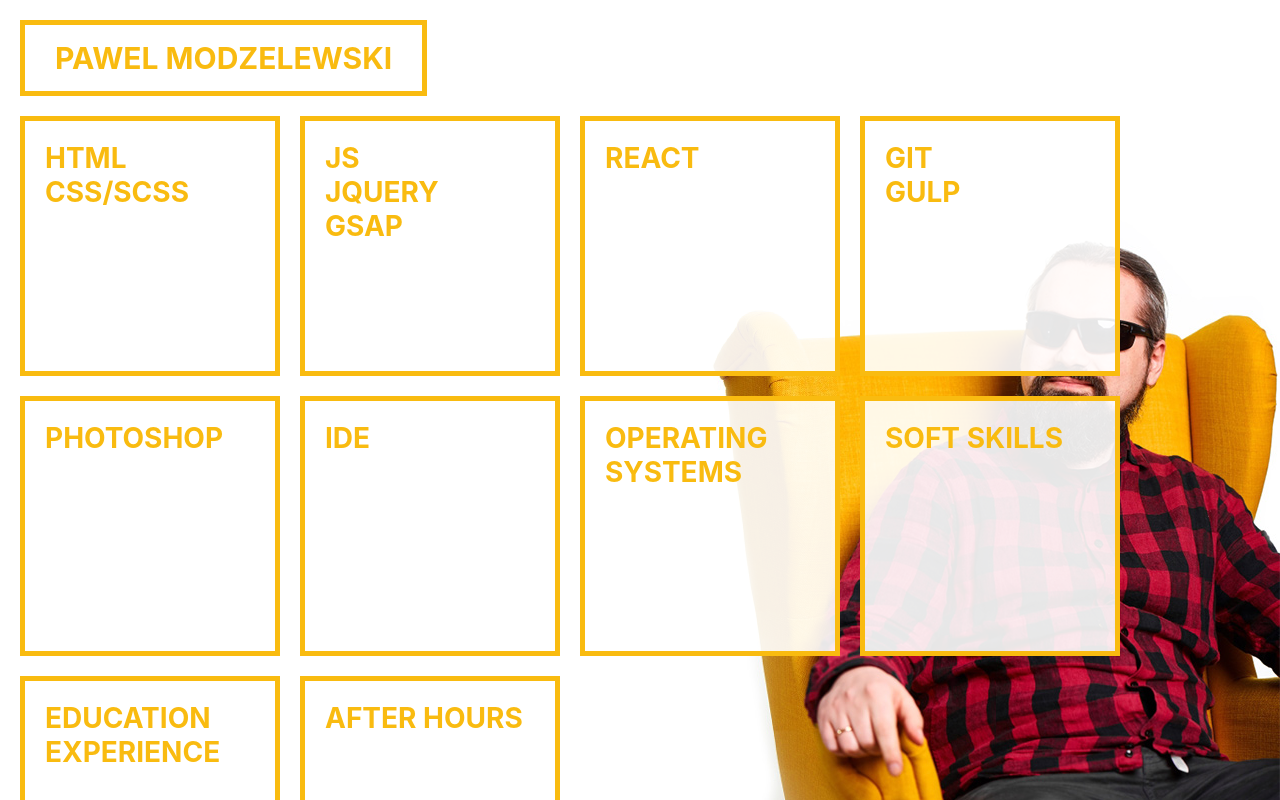
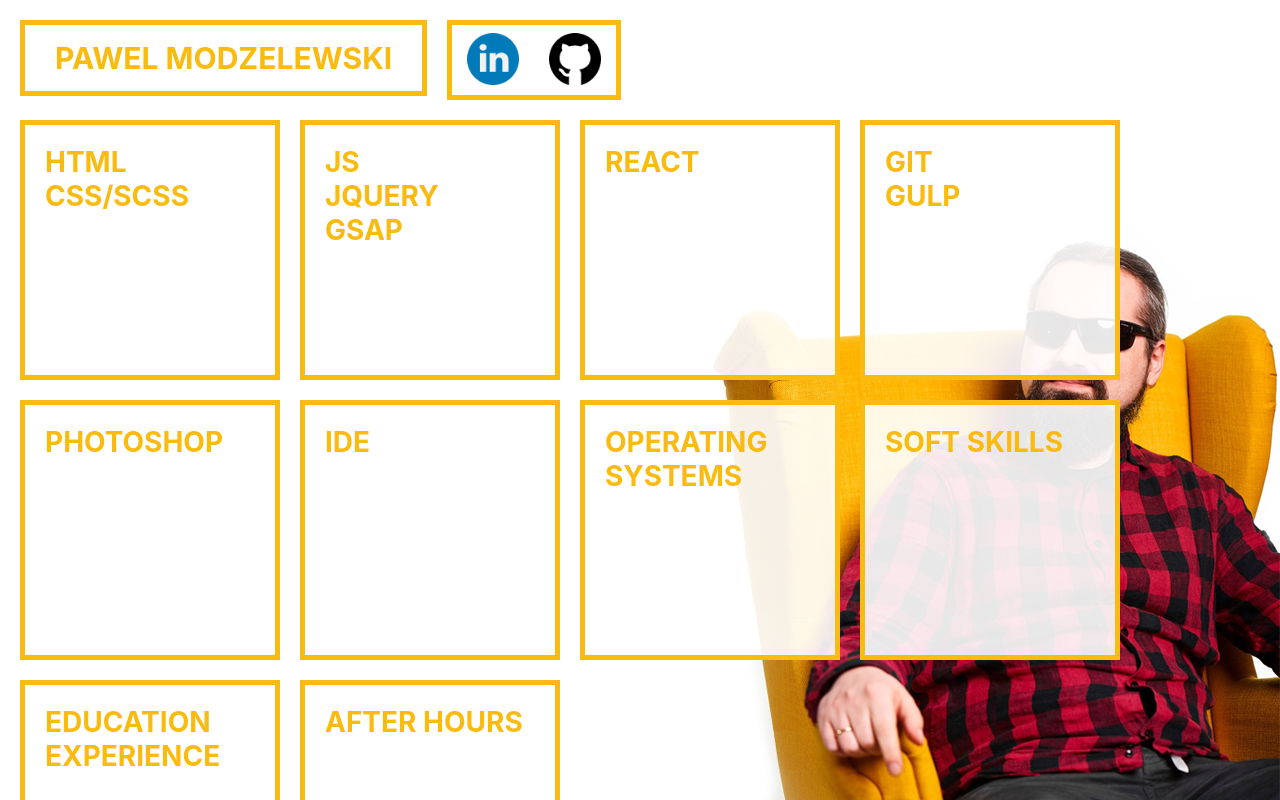
Before and after one commit to lastDunadan/chairman, a React (Create React App) app: page / in a window 1280 px wide. Built offline with nearby package versions, Linux system fonts and the light colour scheme.

Commit message:
feat (contact): new component
New component with contact/social informations.

```diff
--- /dev/null
+++ b/src/components/Contact/Contact.js
@@ -0,0 +1,50 @@
+import {useEffect, useRef} from "react";
+import style from './Contact.module.scss'
+import {gsap} from "gsap";
+
+const Contact = () => {
+
+  const icons = {
+    social: useRef(),
+    repo: useRef()
+  }
+
+  useEffect(() => {
+    const hoverAnimation = (iconToAnimate) => {
+      iconToAnimate.addEventListener('mouseover', () => {
+        gsap.fromTo(iconToAnimate,
+          {
+            rotateY: 0
+          },
+          {
+            rotateY: 360,
+            duration: 2
+          }
+        );
+      })
+    }
+
+    hoverAnimation(icons.social.current);
+    hoverAnimation(icons.repo.current);
+  }, []);
+
+  return (
+    <div className={style.contact}>
+      <a
+        href="https://www.linkedin.com/in/pawel-modzelewski/"
+        alt="Linked In"
+        target="_blank"
+      >
+        <img src="/img/linkedin.png" ref={icons.social}/>
+      </a>
+      <a href="https://github.com/lastDunadan"
+         alt="Linked In"
+         target="_blank"
+      >
+        <img src="/img/github.png" ref={icons.repo}/>
+      </a>
+    </div>
+  )
+}
+
+export default Contact;
--- /dev/null
+++ b/src/components/Contact/Contact.module.scss
@@ -0,0 +1,24 @@
+.contact {
+  border: 5px solid #f9bb10;
+  width: 100%;
+  height: fit-content;
+  display: block;
+  margin: 10px;
+  text-align: center;
+  text-transform: uppercase;
+  background-color: rgba(255, 255, 255, 0.9);
+
+  @media (min-width: 488px) {
+    width: fit-content;
+  }
+
+  img {
+    width: 40px;
+    margin: 7px;
+
+    @media (min-width: 640px) {
+      width: 52px;
+      margin: 8px 15px 6px;
+    }
+  }
+}
--- a/src/components/Headline/Headline.js
+++ b/src/components/Headline/Headline.js
@@ -1,8 +1,10 @@
 import style from './Headline.module.scss'
+import Contact from "../Contact/Contact";
 
 const Headline = ({headlineContent}) => (
   <div className={style.headlineContainer}>
     <h1 className={style.headline}>{headlineContent}</h1>
+    <Contact />
   </div>
 )
 
--- a/src/components/Headline/Headline.module.scss
+++ b/src/components/Headline/Headline.module.scss
@@ -1,12 +1,17 @@
 .headlineContainer {
   width: 100%;
   height: fit-content;
+  display: flex;
+  flex-wrap: wrap;
 
+  @media (min-width: 600px) {
+    flex-wrap: nowrap;
+  }
 }
 
 .headline {
   border: 5px solid #f9bb10;
-  width: auto;
+  width: 100%;
   height: fit-content;
   padding: 15px 30px;
   display: block;
@@ -17,6 +22,10 @@
   font-size: 21px;
   background-color: rgba(255, 255, 255, 0.9);
 
+  @media (min-width: 488px) {
+    width: fit-content;
+  }
+
   @media (min-width: 575px) {
     width: fit-content;
     margin: 10px;
--- a/src/components/MainStage/MainStage.js
+++ b/src/components/MainStage/MainStage.js
@@ -27,7 +27,7 @@ const MainStage = () => {
         {
           skillBoxes.map((box) => {
             return (
-              <div  className="animationLayer" key={box.skillNameOne}>
+              <div className="animationLayer" key={box.skillNameOne}>
                 <SkillBox
                   skillOne={box.skillNameOne}
                   skillTwo={box.skillNameTwo}
--- a/src/components/SkillBoxModal/SkillBoxModal.module.scss
+++ b/src/components/SkillBoxModal/SkillBoxModal.module.scss
@@ -38,9 +38,6 @@
     left: 10%;
     width: 80%;
   }
-
-
-
 }
 
 .skillHeadline {
```
Also changed, not shown: public/img/github.png (added), public/img/linkedin.png (added).
